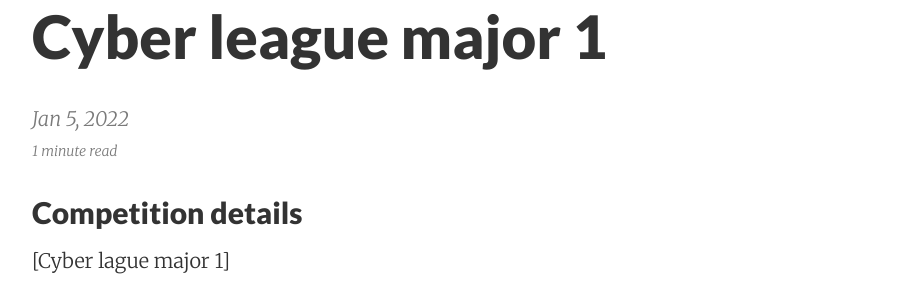
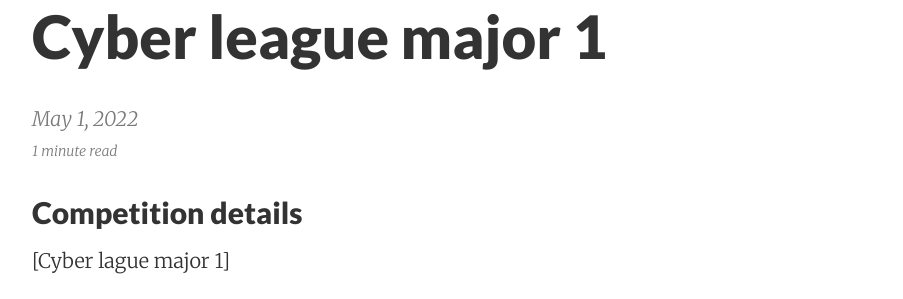
Before and after one commit to Mythiology/Mythiology.github.io, a Jekyll site: the page built from _posts/2022-5-1-Cyber-league-major-1-CTF-writeup.md, in a window 1280 px wide. Shown: the part 236-535 px from the top of the page, without its empty margins (188-1091 px from the left). Built offline with Jekyll 4.4.1, drawn with Linux system fonts in a browser that asks for light colours; nearby versions of some CDN libraries; a file with an impossible date is left out.

Commit message:
updated date formating

```diff
--- a/_posts/2022-3-25-Lag-and-crash-CTF-writeup.markdown
+++ b/_posts/2022-3-25-Lag-and-crash-CTF-writeup.markdown
@@ -1,7 +1,7 @@
 ---
 layout:     post
 title:      Lag and crash 2.0
-date:       2022-25-3
+date:       2022-3-25
 summary:    Busy :<
 categories: Ctf writeups
 ---
--- a/_posts/2022-5-1-Cyber-league-major-1-CTF-writeup.md
+++ b/_posts/2022-5-1-Cyber-league-major-1-CTF-writeup.md
@@ -1,7 +1,7 @@
 ---
 layout:     post
 title:      Cyber league major 1
-date:       2022-1-5
+date:       2022-5-1
 summary:    Busy :<
 categories: Ctf writeups
 ---
```
Also changed, not shown: _posts/2022-3-13-CTF.SG-CTF-writeup.md (+1 -1 lines), _posts/2022-5-7-Cyberthon-2022-writeup.md (+1 -1 lines).
